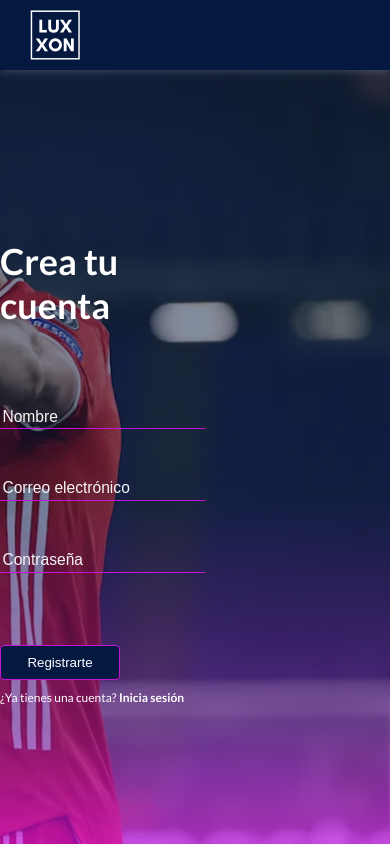
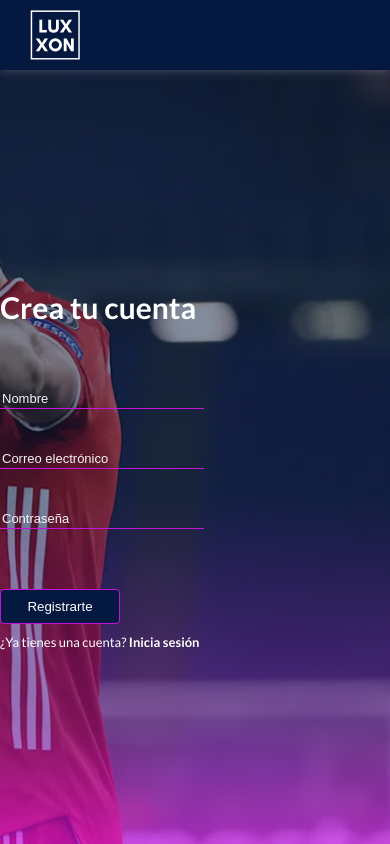
Before and after one commit to dasafodev/luxon, a Next.js app: page /signup in a window 390 px wide. Built offline with nearby package versions, Linux system fonts and the light colour scheme; no server answers.

Commit message:
user profile

```diff
--- a/app/components/login_layout/login_layout.module.css
+++ b/app/components/login_layout/login_layout.module.css
@@ -3,12 +3,7 @@
     grid-template-columns: 1fr 1fr;
     height: calc(100vh - 70px );
     width: 100vw;
-    background-image: linear-gradient(
-        0deg,
-        rgba(198, 19, 218, 0.7) 0%,
-        rgba(103, 22, 143, 0.6) 15%,
-        rgba(5, 25, 64, 0.5) 45%
-      ), url('/images/background.webp');
+    background-image: var(--gradient-image), url('/images/background.webp');
     background-size: cover;
     background-position: right top;
 }
--- a/app/components/navbar/index.tsx
+++ b/app/components/navbar/index.tsx
@@ -4,10 +4,9 @@ import styles from "./navbar.module.css";
 import Image from "next/image";
 import Button from "../button";
 import Link from "next/link";
-import firebase,{signOut} from "@fire-client";
+import firebase, { signOut } from "@fire-client";
 
 const NavBar = () => {
-
   const [fireUser, setFireUser] = useState<firebase.User>(null);
   firebase.auth().onAuthStateChanged((user) => setFireUser(user));
   const router = useRouter();
@@ -26,24 +25,30 @@ const NavBar = () => {
           </Button>
           <Button onClick={() => router.push("/signup")}>SignUp</Button>
         </ul>
-      ) : (fireUser !=undefined)? welcome(fireUser):null }
+      ) : fireUser != undefined ? (
+        welcome(fireUser)
+      ) : null}
     </nav>
   );
 };
 
 const welcome = (fireUser: firebase.User) => {
+  const router = useRouter();
+
   return (
     <ul className={styles.list}>
-      <h3 className={styles.name}>{"Bienvenido " + fireUser?.displayName}</h3>
+      <Button onClick={() => router.push("/profile")}>Perfil</Button>
+
+      {/* <h3 className={styles.name}>{"Bienvenido " + fireUser?.displayName}</h3> */}
       <Image
-        onClick={()=>signOut()}
+        onClick={() => signOut()}
         src="/images/icons/logout.png"
         alt="Logout"
         width={24}
         height={24}
       />
     </ul>
-  )
-}
+  );
+};
 
 export default NavBar;
--- a/app/styles/globlal.css
+++ b/app/styles/globlal.css
@@ -1,42 +1,50 @@
 :root {
   --blue: #051940;
-    --fucsia: #C613DA;
-    --gradient-image:linear-gradient(
+  --fucsia: #c613da;
+  --gradient-image: linear-gradient(
     0deg,
     rgba(198, 19, 218, 0.7) 0%,
     rgba(103, 22, 143, 0.6) 15%,
     rgba(5, 25, 64, 0.5) 45%
   );
-    --gradient : linear-gradient(
+  --gradient: linear-gradient(
     0deg,
     rgba(198, 19, 218, 1) 0%,
     rgba(103, 22, 143, 1) 15%,
     rgba(5, 25, 64, 1) 45%
   );
+  /* Tamaños */
+
+  --mobile:425px;
+  --tablet:768px;
+  --laptop-s:1024px;
+  --laptop-m:1440px;
+  --laptop-l:2560px;
+
 }
 
-html{
+html {
   font-size: 12px;
   color: white;
 }
 
-
-body{
+body {
   padding: 0;
   margin: 0;
   font-size: 1rem;
-    font-family: 'Lato', sans-serif;
+  font-family: "Lato", sans-serif;
 }
 
-h2{
+h2 {
   font-size: 2rem;
 }
 
-p{
+p {
   margin: 0;
+  font-size: 1.3rem;
 }
 
-input{
+input {
   background: transparent;
   border: 0;
   border-bottom: 1px solid var(--fucsia);
@@ -47,31 +55,47 @@ input{
   font-size: 1.3rem;
 }
 
-
-
-input:focus, button:focus{
+input:focus,
+button:focus {
   outline: none;
 }
 
-input::placeholder{
+input::placeholder {
   color: whitesmoke;
   font-size: 1.3rem;
-
 }
 
-.bold{
+.bold {
   font-size: 1.6rem;
   font-weight: bold;
 }
 
-.mt-3{
-    margin-top: 6rem!important;
+.mt-3 {
+  margin-top: 6rem !important;
 }
 
-.ml-0{
-    margin-left: 0!important;
+.ml-0 {
+  margin-left: 0 !important;
 }
 
-.title{
+.title {
   font-size: 3rem;
 }
+
+.text-left {
+  text-align: left;
+}
+
+.text-center {
+  text-align: center;
+}
+
+.rounded {
+  border-radius: 50%;
+}
+
+@media (max-width: 425px) {
+  html {
+    font-size: 10px;
+  }
+}
--- /dev/null
+++ b/pages/profile/profile.module.css
@@ -0,0 +1,8 @@
+.container{
+    display: flex;
+    align-items: center;
+    flex-direction: column;
+    height: calc(100vh - 70px );
+    width: 100vw;
+    background-image: var(--gradient);
+}
```
Also changed, not shown: pages/profile/index.tsx (added, +33 -0 lines), 1 other file (tests, documents, lock files or other folders). Lines whose indentation alone changed are shown as unchanged.
